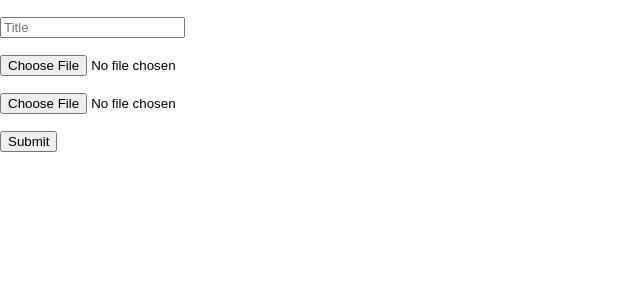
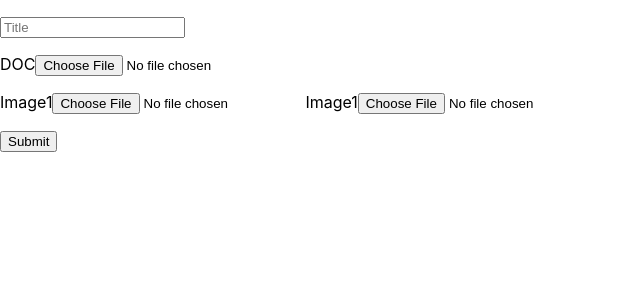
Before and after one commit to janak29292/react_test_app, a React (Create React App) app: page / in a window 1280 px wide. Shown: the top 300 px of the page, without its empty margins (0-640 px from the left). Built offline with nearby package versions, Linux system fonts and the light colour scheme.

Commit message:
Pitch create with list of data

```diff
--- a/src/App.js
+++ b/src/App.js
@@ -7,11 +7,12 @@ class App extends Component {
   state = {
     name: '',
     doc: null,
-    images: null,
+    image1: null,
+    image2: null,
     token: '',
     value: [],
-    topics: ["http://0.0.0.0:8000/api/interest/2/"],
-    cta: ["interview"]
+    topics: [],
+    cta: "interview"
   };
 
   handleChange = (e) => {
@@ -38,11 +39,14 @@ class App extends Component {
     console.log(this.value);
     let form_data = new FormData();
     form_data.append('press_release', this.state.doc, this.state.doc.name);
-    form_data.append('images', this.state.images, this.state.images.name);
+    form_data.append('images', this.state.image1, this.state.image1.name);
+    form_data.append('images', this.state.image2, this.state.image2.name);
     form_data.append('title', this.state.name);
     form_data.append('client', 'http://0.0.0.0:8000/api/client/1/')
-    form_data.append("topics", this.state.topics )
-    form_data.append("cta", this.state.cta )
+    form_data.append("topics", "http://0.0.0.0:8000/api/interest/2/" )
+    form_data.append("topics", "http://0.0.0.0:8000/api/interest/1/" )
+    form_data.append("cta", "interview")
+    form_data.append("cta", "coverage")
     form_data.append('content', 'Lorem ipsum dolor sit amet, consectetur adipisicing elit, sed do eiusmod tempor incididunt ut labore et dolore magna aliqua. Ut enim ad minim veniam, quis nostrud exercitation ullamco laboris nisi ut aliquip ex ea commodo consequat. Duis aute irure dolor in reprehenderit in voluptate velit esse cillum dolore eu fugiat nulla pariatur. Excepteur sint occaecat cupidatat non proident, sunt in culpa qui officia deserunt mollit anim id est laborum.')
     form_data.append('availability', 'regular')
     let url = 'http://localhost:8000/api/pitch/';
@@ -66,13 +70,19 @@ class App extends Component {
             <input type="text" placeholder='Title' id='name' value={this.state.name} onChange={this.handleChange} required/>
           </p>
           <p>
+          <label for="doc">DOC</label>
             <input type="file"
                    id="doc"
                   onChange={this.handleImageChange} required/>
           </p>
           <p>
+          <label for="image1">Image1</label>
             <input type="file"
-                   id="images"
+                   id="image1"
+                  onChange={this.handleImageChange} required/>
+          <label for="image2">Image1</label>
+            <input type="file"
+                   id="image2"
                   onChange={this.handleImageChange} required/>
           </p>
           <input type="submit"/>
```
